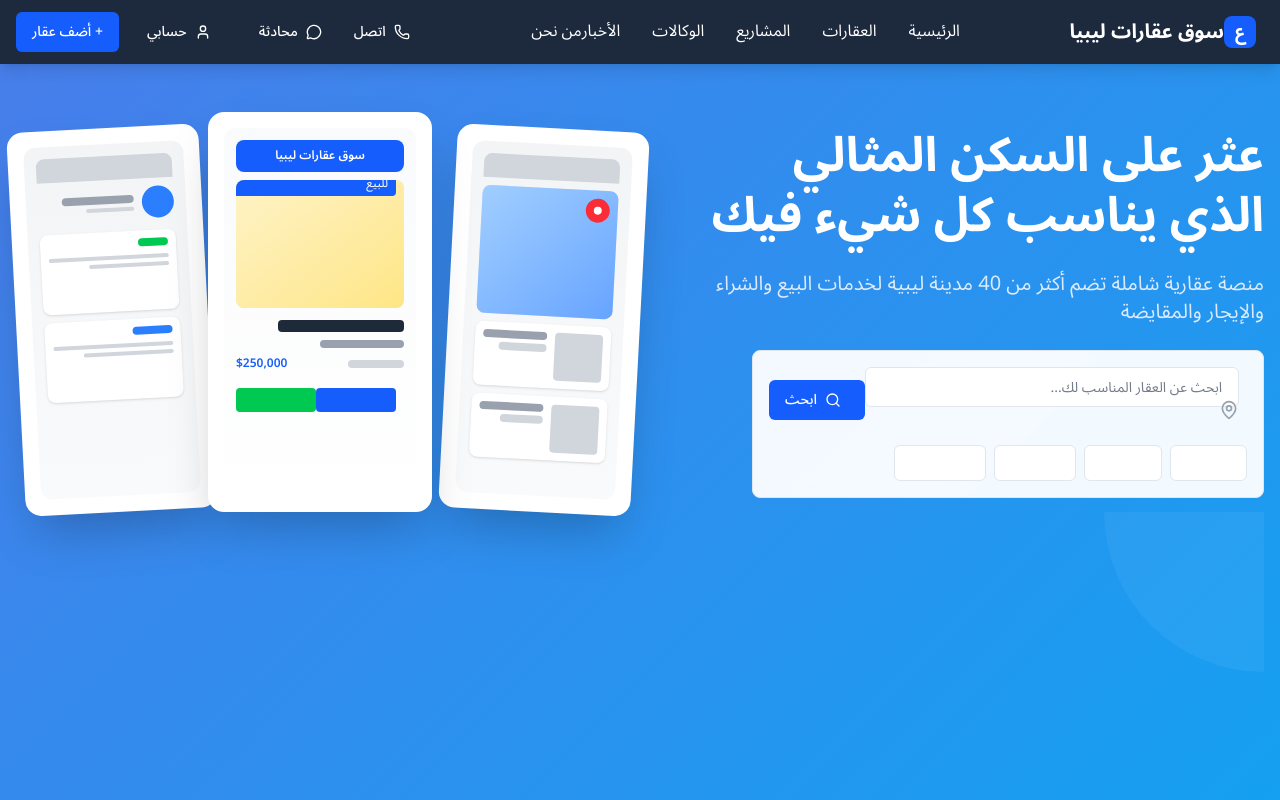
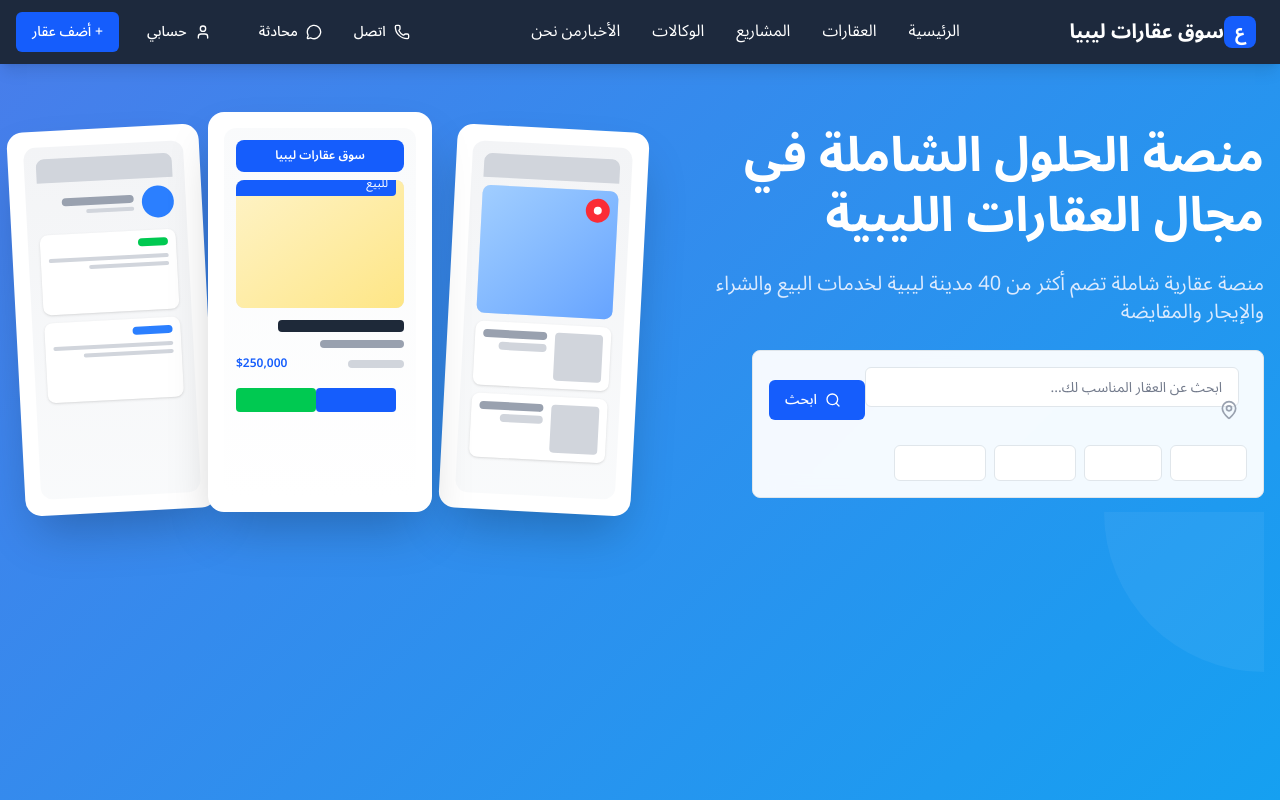
Before and after one commit to TNDIGITALMARK/dc43d7eb-4b8c-4b01-984f-83b344fe651d, a Next.js app: page / in a window 1280 px wide. Shown: the top 800 px of the page. Built offline with nearby package versions, Linux system fonts and the light colour scheme.

Commit message:
Phoenix AutoSave: 1 files updated (main branch)
Project: dc43d7eb-4b8c-4b01-984f-83b344fe651d
User: Q1B64iAjyzOeNDr1G9HYEhIpEUj1
Tool: claude-code
Timestamp: 2025-10-06T19:32:55.912Z

Auto-generated by Phoenix AutoSave System - committed to main branch

```diff
--- a/src/components/hero-section.tsx
+++ b/src/components/hero-section.tsx
@@ -16,8 +16,7 @@ export function HeroSection() {
           {/* Text Content */}
           <div className="text-center lg:text-right text-white space-y-6">
             <h1 className="text-4xl md:text-5xl font-bold leading-tight">
-              <span className="block">عثر على السكن المثالي</span>
-              <span className="block">الذي يناسب كل شيء فيك</span>
+              <span className="block">منصة الحلول الشاملة في مجال العقارات الليبية</span>
             </h1>
 
             <p className="text-xl text-blue-100 max-w-2xl">
```
